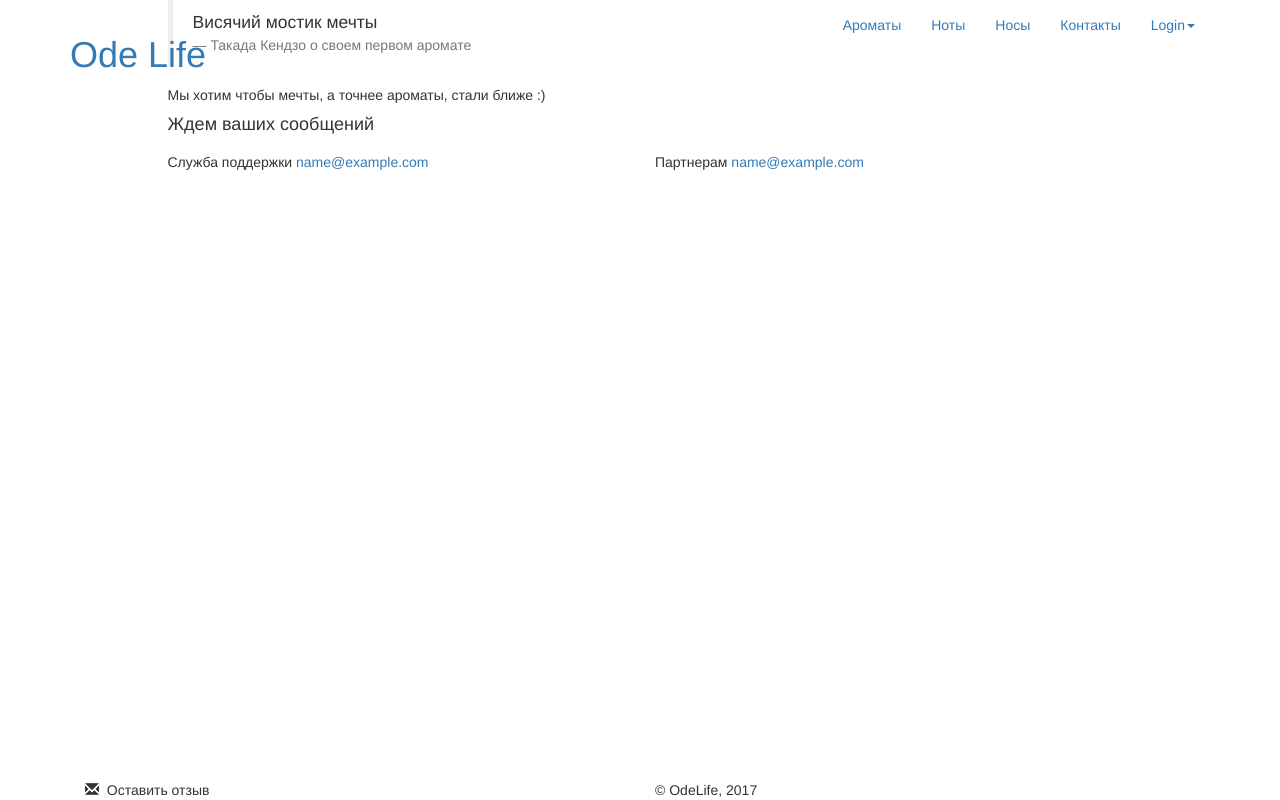
After one commit to ielanta/odelife, a Django app: template main/templates/contacts.html in a window 1280 px wide. The commit adds this page. Run offline with Django 3.2, Linux system fonts and the light colour scheme; the template is opened without the code that fills it: most values are stand-ins (such as "Sample title", 1, 10 or a date in 2020); some libraries are stand-ins or nearby versions.

Commit message:
Add contacts page

```diff
--- /dev/null
+++ b/main/templates/contacts.html
@@ -0,0 +1,28 @@
+{% extends 'layout.html' %}
+
+{% block content %}
+    <div id="contacts" class="contacts_space">
+        <div class="container">
+            <div class="row">
+                <div class="col-md-1"></div>
+                <div class="col-md-10 contacts_container">
+                    <blockquote>
+                        Висячий мостик мечты
+                        <small>Такада Кендзо о своем первом аромате</small>
+                    </blockquote></p>
+                    <p>Мы хотим чтобы мечты, а точнее ароматы, стали ближе :)</p>
+                    <h4>Ждем ваших сообщений</h4>
+                    <div class="row">
+                        <h5 class="col-md-6 col-xs-6">Служба поддержки
+                            <a href="mailto:{{ mail_service }}">{{ mail_service }}</a>
+                        </h5>
+                        <h5 class="col-md-6 col-xs-6">Партнерам
+                            <a href="mailto:{{ mail_marketing }}">{{ mail_marketing }}</a>
+                        </h5>
+                    </div>
+
+                </div>
+            </div>
+        </div>
+    </div>
+{% endblock %}
--- a/main/templates/home.html
+++ b/main/templates/home.html
@@ -1,8 +1,7 @@
 {% extends 'layout.html' %}
 
 {% block content %}
-    <section id="intro" class="intro">
-		<div class="slogan">
+    <div class="intro_space">
         <!--<h2>Добро пожаловать на <span class="text_color">Ode life</span> </h2>-->
         <div class="container">
             <div class="row">
@@ -20,5 +19,4 @@
         </div>
         <h4>Коллекция ароматов, собранная с любовью</h4>
     </div>
-    </section>
 {% endblock %}
--- a/main/templates/layout.html
+++ b/main/templates/layout.html
@@ -25,7 +25,7 @@
                 <button type="button" class="navbar-toggle" data-toggle="collapse" data-target=".navbar-main-collapse">
                     <i class="fa fa-bars"></i>
                 </button>
-                <a class="navbar-brand" href={{ main.home }}>
+                <a class="navbar-brand" href="{% url 'home' %}">
                     <h1>Ode Life</h1>
                 </a>
             </div>
@@ -36,7 +36,7 @@
         			<li class="active"><a href="#intro">Ароматы</a></li>
 					<li><a href="#about">Ноты</a></li>
 					<li><a href="#service">Носы</a></li>
-					<li><a href="#contact">Контакты</a></li>
+					<li><a href="{% url 'contacts' %}">Контакты</a></li>
         			<li class="dropdown">
           				<a href="#" class="dropdown-toggle" data-toggle="dropdown">Login<b class="caret"></b></a>
 						<ul class="dropdown-menu">
@@ -52,12 +52,14 @@
         <!-- /.container -->
     </nav>
 
+    <div class="intro">
     {% block content %}
     {% endblock %}
+    </div>
 
-	<footer id="footer">
+	<footer id="footer" class="navbar-fixed-bottom">
 		<div class="container">
-			<div class="row">
+			<div class="row-fluid">
 				<div class="col-xs-6 col-md-6 col-lg-6">
 					<div>
 					<span class="glyphicon glyphicon-envelope"></span>
--- a/main/urls.py
+++ b/main/urls.py
@@ -3,4 +3,5 @@ from . import views
 
 urlpatterns = [
     url(r'^$', views.home, name='home'),
+    url(r'^contacts/$', views.contacts, name='contacts'),
 ]
--- a/main/views.py
+++ b/main/views.py
@@ -1,5 +1,11 @@
+from django.conf import settings
 from django.shortcuts import render
 
 
 def home(request):
     return render(request, 'home.html')
+
+
+def contacts(request):
+    context = {'mail_service': settings.MAIL_SERVICE, 'mail_marketing': settings.MAIL_MARKETING}
+    return render(request, 'contacts.html', context)
```
Lines whose indentation alone changed are shown as unchanged.
